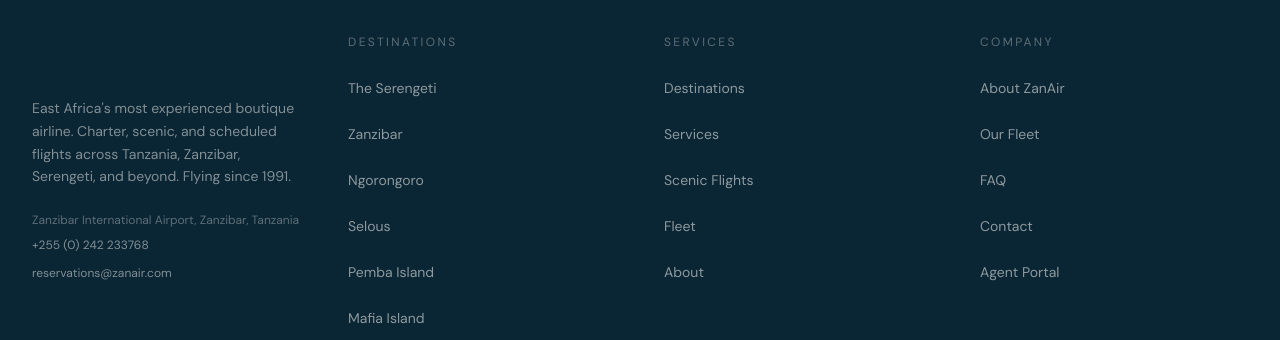
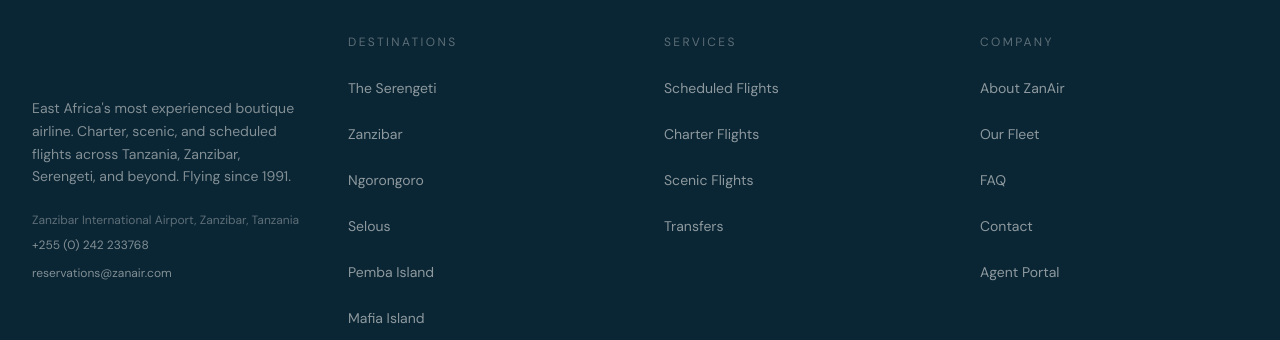
Before and after one commit to Shumma-prog/zanair, a Next.js app: page / in a window 1280 px wide. Shown: the part 6882-7222 px from the top of the page. Built offline with nearby package versions, Linux system fonts and the light colour scheme.

Commit message:
Fix clock and footer links

```diff
--- a/components/layout/Footer.tsx
+++ b/components/layout/Footer.tsx
@@ -110,7 +110,12 @@
               Services
             </h3>
             <ul className="space-y-2.5" role="list">
-              {navigation.links.map((link) => (
+              {[
+                { label: "Scheduled Flights", href: "/services/scheduled-flights" },
+                { label: "Charter Flights",   href: "/services/charter-flights" },
+                { label: "Scenic Flights",    href: "/scenic-flights" },
+                { label: "Transfers",         href: "/services/transfers" },
+              ].map((link) => (
                 <li key={link.href}>
                   <Link
                     href={link.href}
--- a/components/sections/TrustBar.tsx
+++ b/components/sections/TrustBar.tsx
@@ -265,13 +265,15 @@
 // ── Main component ────────────────────────────────────────────────────────────
 
 export default function TrustBar() {
-  const [time, setTime] = useState("—");
+  const [mounted, setMounted] = useState(false);
+  const [time, setTime] = useState("");
   const [sweep, setSweep] = useState(false);
   const [mouse, setMouse] = useState({ x: 0, y: 0 });
   const [planeOffset, setPlaneOffset] = useState(0);
 
-  // Live EAT clock
+  // Live EAT clock — mounted flag prevents SSR/hydration mismatch
   useEffect(() => {
+    setMounted(true);
     const update = () => {
       const eat = new Date(
         new Date().toLocaleString("en-US", {
@@ -495,7 +497,7 @@
             <IntelligenceCard
               key={card.id}
               card={card}
-              liveTime={time}
+              liveTime={mounted ? time : "—:— EAT"}
               planeOffset={planeOffset}
               isLast={i === CARDS.length - 1}
             />
```
